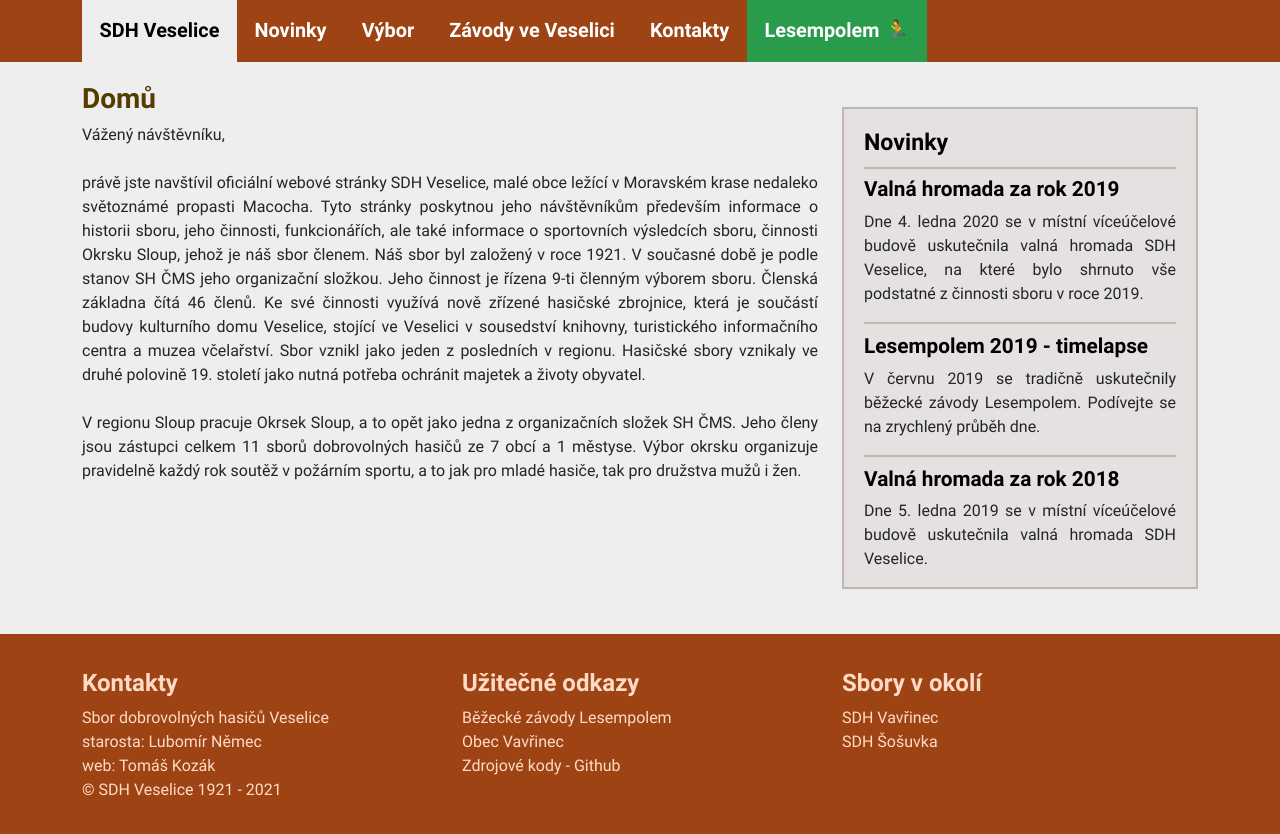
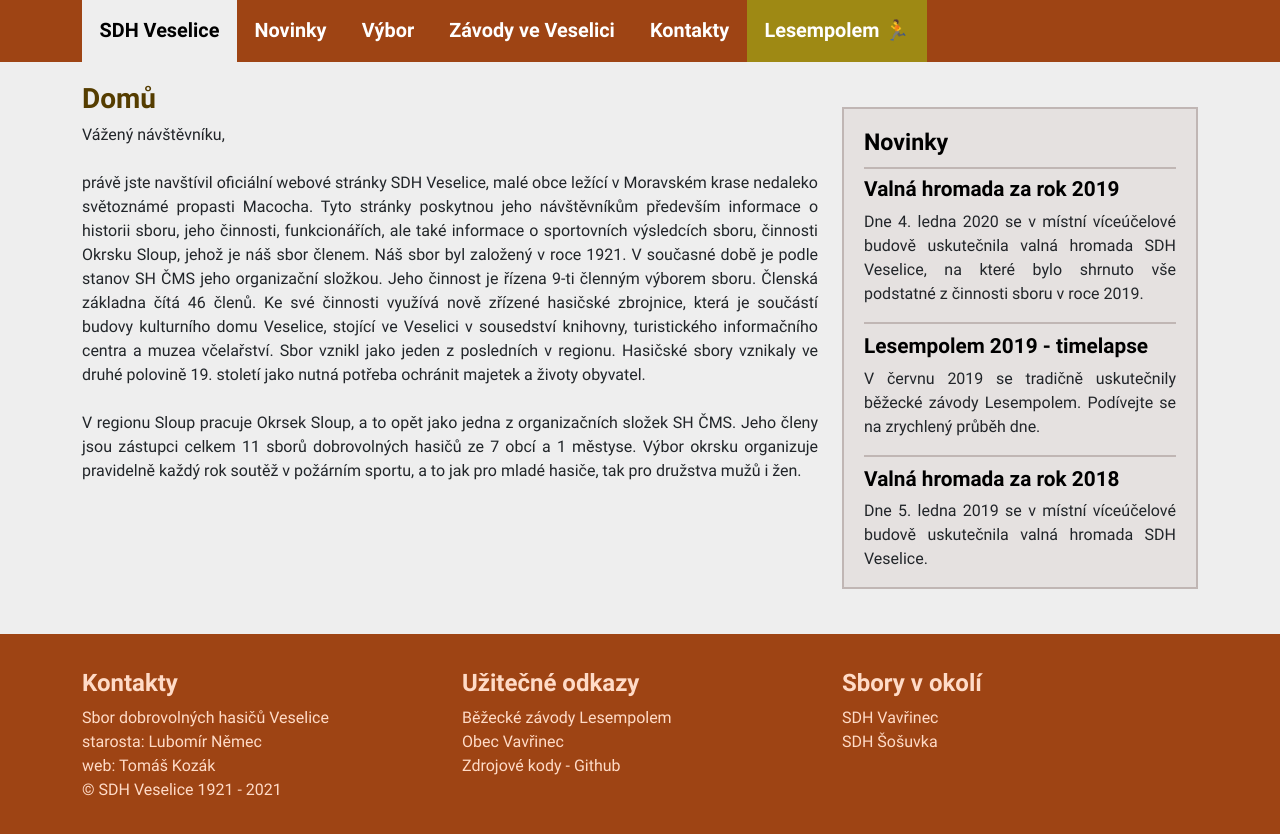
Before and after one commit to kotrzina/sdhveselice, a Next.js app: page / in a window 1280 px wide. In both pictures the pointer is over the link "Lesempolem 🏃". Shown: the top 834 px of the page. Built offline with nearby package versions, Linux system fonts and the light colour scheme.

Commit message:
amend color of Lesempolem link

```diff
--- a/components/Header/Header.module.css
+++ b/components/Header/Header.module.css
@@ -29,6 +29,6 @@
 }
 
 #navBoxList a.lesempolem:hover {
-    color: #FFF;
-    background-color: #289c4a;
+    color: #fff;
+    background-color: #9E8914;
 }
```
